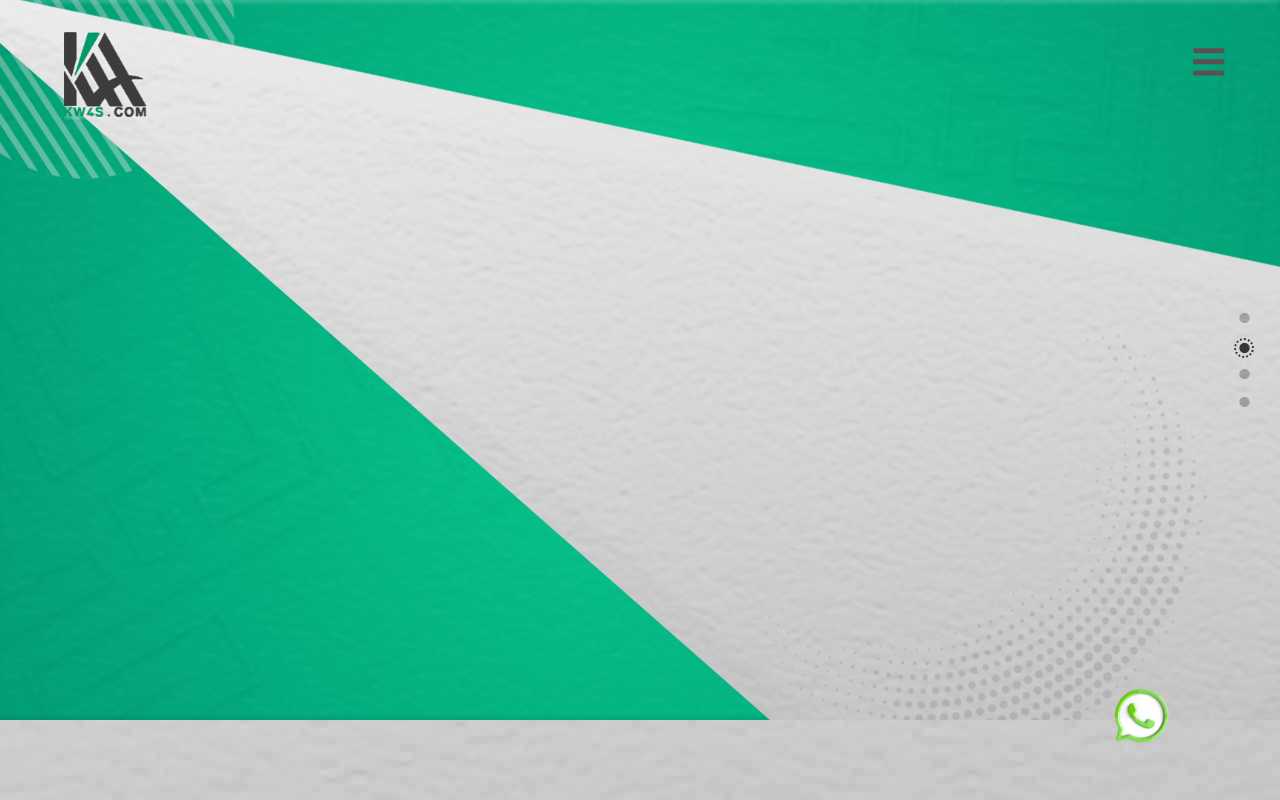
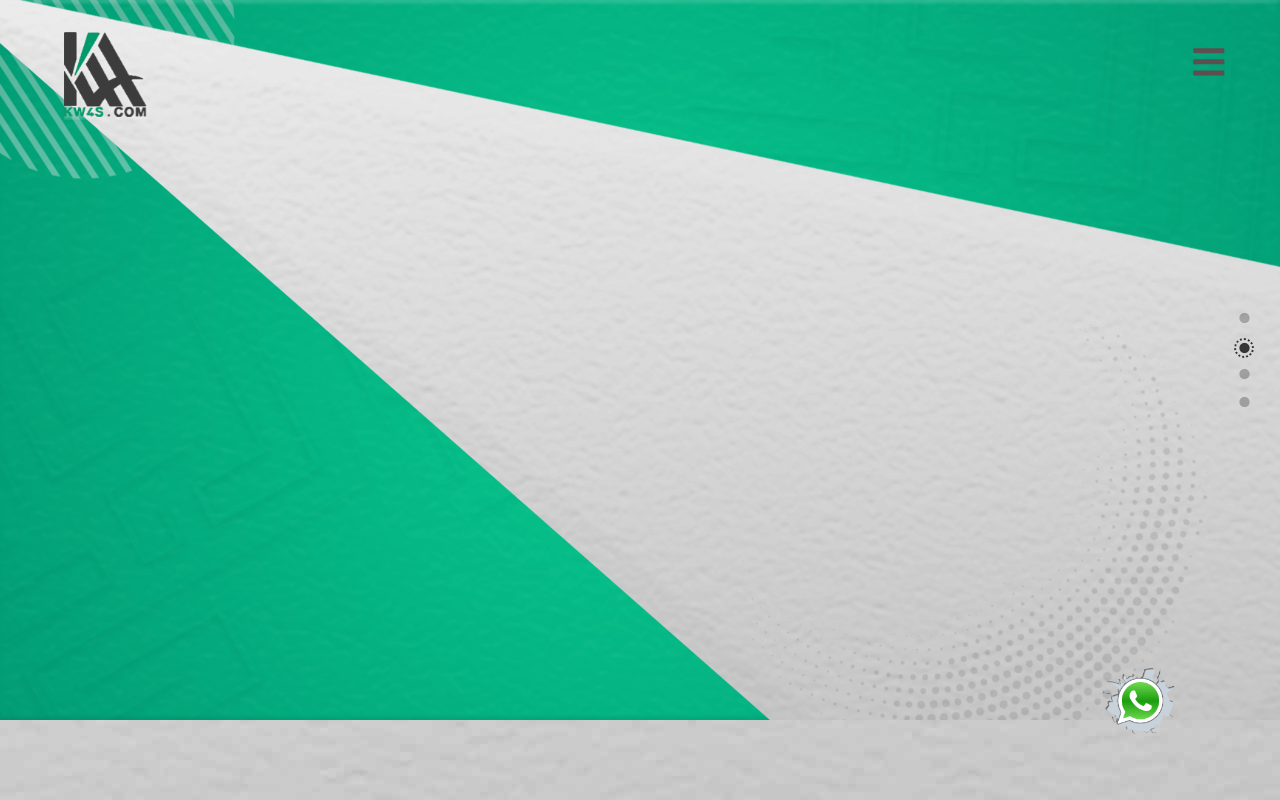
Before and after one commit to Maadel/K4WS-project, a Gatsby site: page / in a window 1280 px wide. Built offline with nearby package versions, Linux system fonts and the light colour scheme; Gatsby itself is replaced by a stand-in of ours.

Commit message:
whatsapp button update

```diff
--- a/src/components/Globals/Navbar.js
+++ b/src/components/Globals/Navbar.js
@@ -15,7 +15,7 @@ import iconServ from "../../images/icon-serv.png"
 import iconWork from "../../images/icon-work.png"
 import iconWho from "../../images/icon-who.png"
 import iconCall from "../../images/icon-call.png"
-import whatsappIcon from "../../images/whatsapp-logo.png"
+import whatsappIcon from "../../images/whatsapp-logo2.png"
 
 
 
--- a/src/layouts/layout.css
+++ b/src/layouts/layout.css
@@ -1309,13 +1309,14 @@ work-filter {
 /***************************************************************************************************************/
 
 .whatsapp-btn {
-    position: absolute;
+    position: fixed;
     width: 8vw;
     height: auto;
     left:85%;
-    top:85%;
+    top:82%;
     transition: all 0.2s ease;
     z-index: 999;
+    opacity: 1;
 
 }
 
```
Also changed, not shown: src/images/whatsapp-logo2.png (added).
